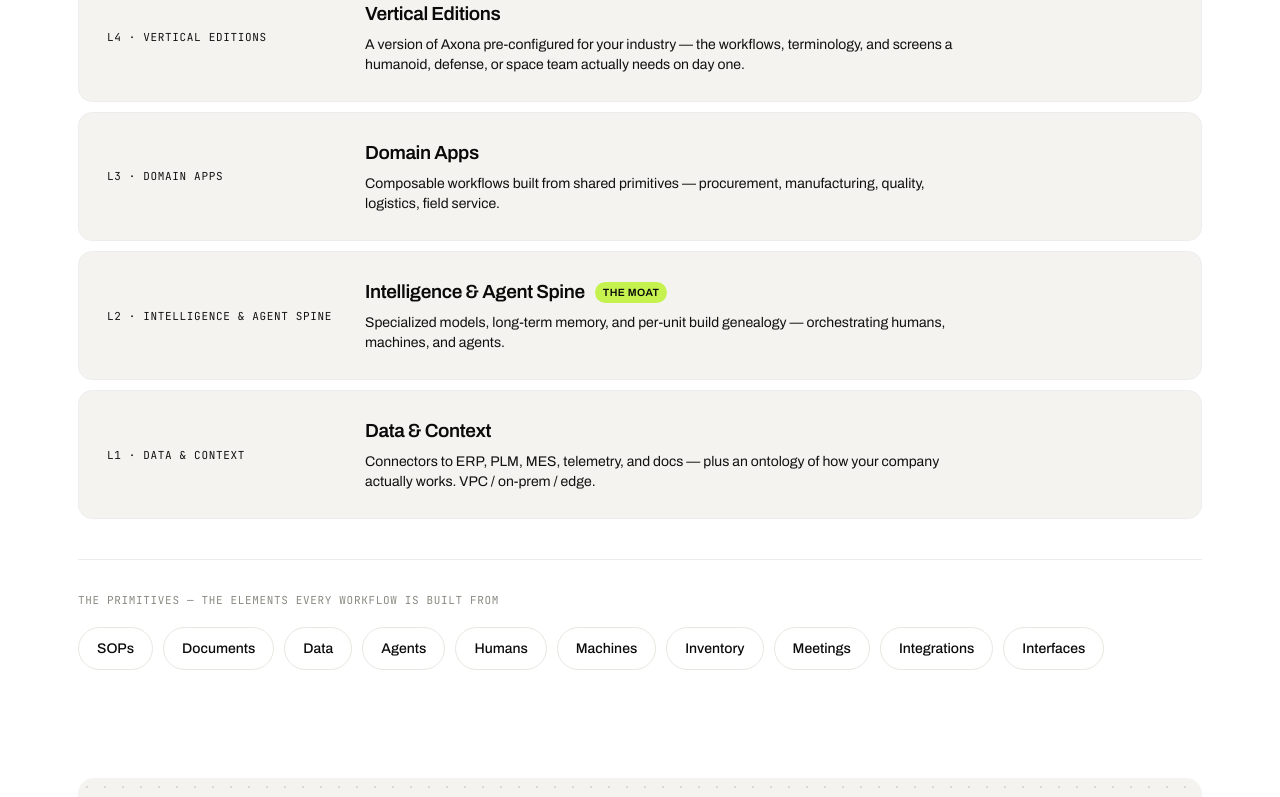
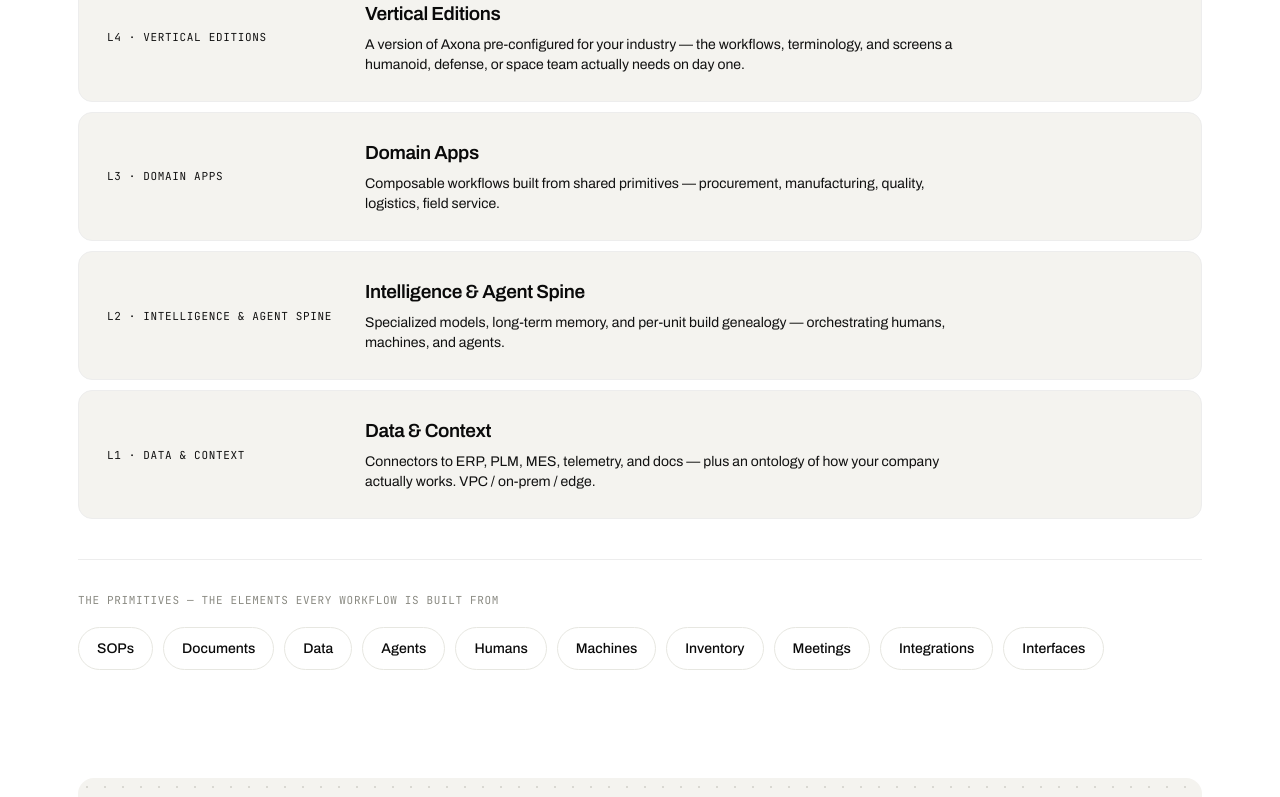
Before and after one commit to nibaranowski-dotcom/axona, a Next.js app: page / in a window 1280 px wide. Shown: the part 3858-4655 px from the top of the page. Built offline with nearby package versions, Linux system fonts and the light colour scheme; no server answers.

Commit message:
fix(v2): remove 'THE MOAT' badge from L2 architecture layer

```diff
--- a/components/v2/architecture.tsx
+++ b/components/v2/architecture.tsx
@@ -1,19 +1,26 @@
 import { architecture, verticals } from "@/content/site-v2";
 
 // Architecture — the spine thesis: four layers (L1–L4) on one spine, the agent/intelligence layer
-// flagged THE MOAT, and the primitives every workflow is built from. Then the verticals (humanoids
+// and the primitives every workflow is built from. Then the verticals (humanoids
 // first → carried to every robot company).
 export function Architecture() {
   return (
-    <section id="platform-architecture" className="mx-auto max-w-[1180px] px-7 py-[88px]">
+    <section
+      id="platform-architecture"
+      className="mx-auto max-w-[1180px] px-7 py-[88px]"
+    >
       <div className="flex flex-wrap items-end justify-between gap-5">
         <div>
-          <span className="font-mono text-[11px] tracking-[0.08em] text-faint">{architecture.eyebrow}</span>
+          <span className="font-mono text-[11px] tracking-[0.08em] text-faint">
+            {architecture.eyebrow}
+          </span>
           <h2 className="mt-[14px] max-w-[20ch] text-[clamp(30px,4vw,52px)] font-semibold leading-[1.02] tracking-[-0.035em] text-ink">
             {architecture.h2}
           </h2>
         </div>
-        <p className="max-w-[36ch] text-[15px] leading-[1.5] text-[--body]">{architecture.intro}</p>
+        <p className="max-w-[36ch] text-[15px] leading-[1.5] text-[--body]">
+          {architecture.intro}
+        </p>
       </div>
 
       <div className="mt-11 flex flex-col gap-2.5">
@@ -22,24 +29,25 @@
             key={l.tag}
             className="flex flex-wrap items-center gap-7 rounded-[14px] border border-line bg-panel px-7 py-[26px]"
           >
-            <div className="min-w-[230px] font-mono text-[11px] tracking-[0.06em] text-[--body]">{l.tag}</div>
+            <div className="min-w-[230px] font-mono text-[11px] tracking-[0.06em] text-[--body]">
+              {l.tag}
+            </div>
             <div className="min-w-[240px] flex-1">
-              <div className="flex items-center gap-2.5">
-                <h3 className="text-[19px] font-semibold tracking-[-0.02em] text-ink">{l.title}</h3>
-                {l.moat && (
-                  <span className="rounded-full bg-lime px-2 py-[3px] text-[10.5px] font-semibold tracking-[0.04em] text-ink">
-                    THE MOAT
-                  </span>
-                )}
-              </div>
-              <p className="mt-1.5 max-w-[74ch] text-[14px] leading-[1.45] text-[--body]">{l.body}</p>
+              <h3 className="text-[19px] font-semibold tracking-[-0.02em] text-ink">
+                {l.title}
+              </h3>
+              <p className="mt-1.5 max-w-[74ch] text-[14px] leading-[1.45] text-[--body]">
+                {l.body}
+              </p>
             </div>
           </div>
         ))}
       </div>
 
       <div className="mt-10 border-t border-line pt-8">
-        <div className="mb-[18px] font-mono text-[11px] tracking-[0.06em] text-faint">{architecture.primitivesLabel}</div>
+        <div className="mb-[18px] font-mono text-[11px] tracking-[0.06em] text-faint">
+          {architecture.primitivesLabel}
+        </div>
         <div className="flex flex-wrap gap-2.5">
           {architecture.primitives.map((p) => (
             <span
@@ -59,7 +67,9 @@
   return (
     <section id="verticals" className="mx-auto max-w-[1180px] px-7 pb-10 pt-5">
       <div className="dotgrid rounded-[16px] bg-panel px-10 py-14">
-        <span className="font-mono text-[11px] tracking-[0.08em] text-faint">{verticals.eyebrow}</span>
+        <span className="font-mono text-[11px] tracking-[0.08em] text-faint">
+          {verticals.eyebrow}
+        </span>
         <h2 className="mt-[14px] max-w-[22ch] text-[clamp(28px,3.6vw,46px)] font-semibold leading-[1.04] tracking-[-0.03em] text-ink">
           {verticals.h2}
         </h2>
@@ -75,7 +85,9 @@
                 </span>
               )}
               <span className="font-mono text-[11px] text-logo">{v.idx}</span>
-              <span className="text-[18px] font-semibold tracking-[-0.02em] text-ink">{v.name}</span>
+              <span className="text-[18px] font-semibold tracking-[-0.02em] text-ink">
+                {v.name}
+              </span>
             </div>
           ))}
         </div>
--- a/content/site-v2.ts
+++ b/content/site-v2.ts
@@ -144,7 +144,6 @@
   tag: string;
   title: string;
   body: string;
-  moat?: boolean;
 }
 export const architecture = {
   eyebrow: "THE ARCHITECTURE",
@@ -166,7 +165,6 @@
       tag: "L2 · INTELLIGENCE & AGENT SPINE",
       title: "Intelligence & Agent Spine",
       body: "Specialized models, long-term memory, and per-unit build genealogy — orchestrating humans, machines, and agents.",
-      moat: true,
     },
     {
       tag: "L1 · DATA & CONTEXT",
```
